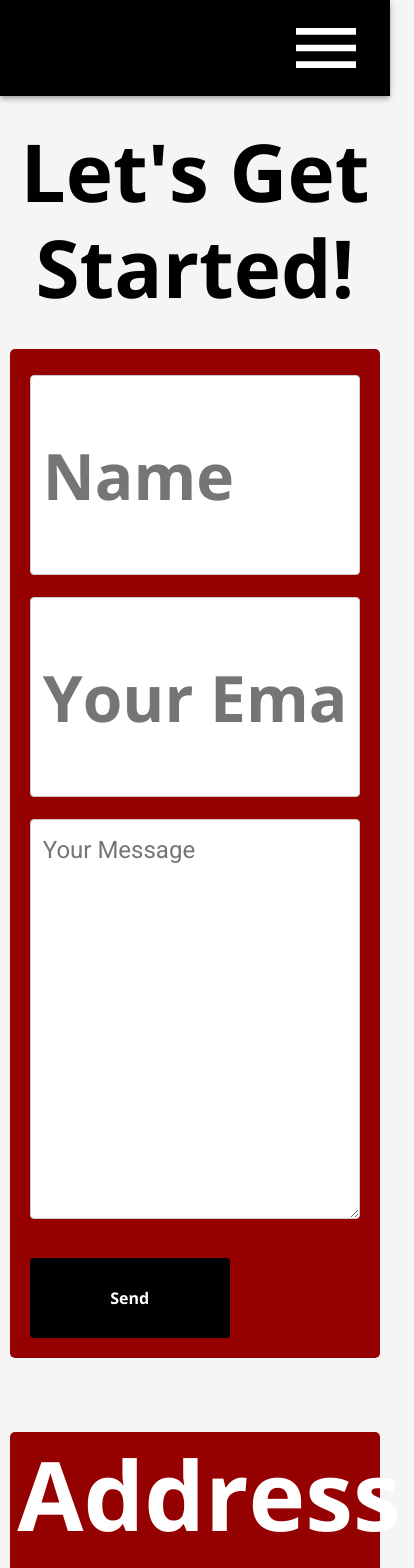
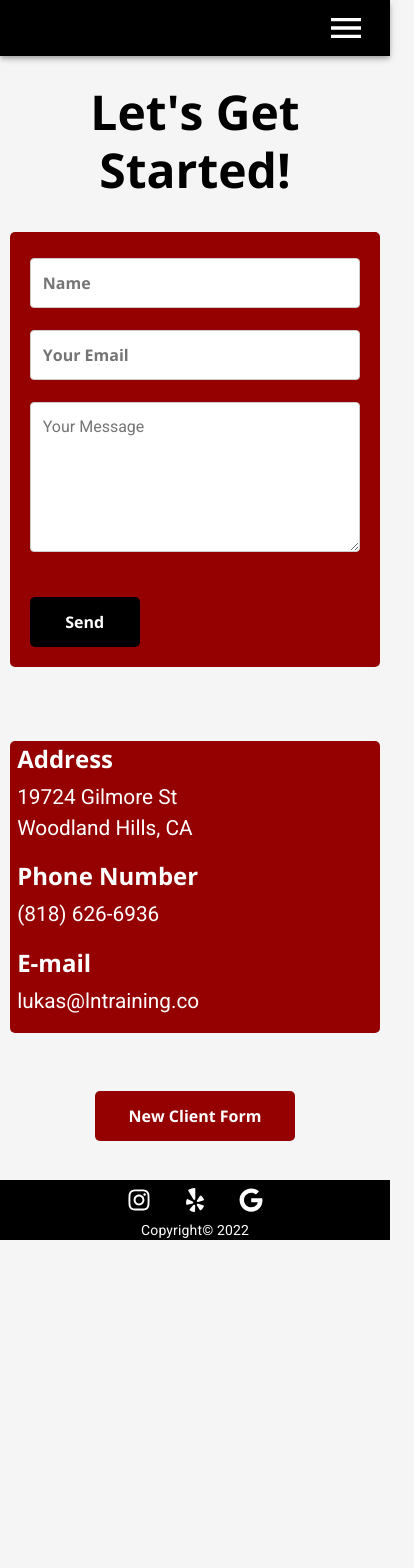
Before and after one commit to tylerpgen/ln-training-site, a React (Create React App) app: page /contact in a window 390 px wide. Shown: the top 1568 px of the page, 414 px wide, since content can reach past the window. After the commit the page ends 1240 px from the top, so only its background shows below. Built offline with nearby package versions, Linux system fonts and the light colour scheme.

Commit message:
Fixed all font sizes on mobile devices in order to fit

```diff
--- a/src/components/NewNavbar.js
+++ b/src/components/NewNavbar.js
@@ -34,13 +34,13 @@ const NewNavbar = () => {
           : null}
         {!isNonMobileScreens ? (
           <IconButton sx={{ ml: "auto" }}>
-            <MenuIcon sx={{ color: "white", fontSize: 80 }} onClick={() => setOpen(true)} />
+            <MenuIcon sx={{ color: "white", fontSize: 40 }} onClick={() => setOpen(true)} />
           </IconButton>
         ) : null}
       </Toolbar>
       <SwipeableDrawer anchor="right" open={open} onOpen={() => setOpen(true)} onClose={() => setOpen(false)}>
         <IconButton>
-          <ChevronRightIcon sx={{ color: "black", fontSize: 80 }} onClick={() => setOpen(false)} />
+          <ChevronRightIcon sx={{ color: "black", fontSize: 40 }} onClick={() => setOpen(false)} />
         </IconButton>
         <Divider sx={{ backgroundColor: "black", height: "4px" }} />
         <List>
@@ -53,7 +53,7 @@ const NewNavbar = () => {
                 href={item.href}
                 sx={{ color: "black", "&:hover": { color: "black" } }}
               >
-                <Typography variant="h6" fontWeight="bold" sx={{ fontSize: "3rem" }}>
+                <Typography variant="h6" fontWeight="bold" sx={{ fontSize: "1.5rem" }}>
                   {item.name}
                 </Typography>
               </Link>
--- a/src/styles/AboutMe.css
+++ b/src/styles/AboutMe.css
@@ -40,7 +40,7 @@
   }
   .about-me p {
     padding: 1% 5%;
-    font-size: 1.5rem;
+    font-size: 1rem;
   }
 }
 
--- a/src/styles/Card.css
+++ b/src/styles/Card.css
@@ -71,10 +71,10 @@
     height: auto;
   }
   .flex-container-two .content-left h2 {
-    font-size: 4em;
+    font-size: 1.5rem;
   }
   .flex-container-two .content-left p {
-    font-size: 2.5em;
+    font-size: 1rem;
   }
 }
 
--- a/src/styles/CardOneImg.css
+++ b/src/styles/CardOneImg.css
@@ -51,11 +51,11 @@
     width: 95%;
   }
   .flex-container .content-left h2 {
-    font-size: 4em;
+    font-size: 1.5rem;
   }
 
   .flex-container .content-left p {
-    font-size: 2.5em;
+    font-size: 1rem;
   }
 
   .flex-container img {
--- a/src/styles/Contact.css
+++ b/src/styles/Contact.css
@@ -89,6 +89,7 @@ h1 {
     margin-left: auto;
     margin-right: auto;
     flex-direction: column;
+    font-size: 2rem;
   }
   .form {
     display: flex;
@@ -97,11 +98,11 @@ h1 {
   }
 
   .information h2 {
-    font-size: 3em;
+    font-size: 1.5rem;
   }
 
   .information {
-    font-size: 2em;
+    font-size: 1rem;
     margin-left: auto;
     margin-right: auto;
     margin-top: 20%;
@@ -113,8 +114,8 @@ h1 {
   }
 
   .form-button button {
-    font-size: 2.5em;
-    width: 400px;
-    height: 150px;
+    font-size: 1rem;
+    width: 200px;
+    height: 50px;
   }
 }
--- a/src/styles/Email.css
+++ b/src/styles/Email.css
@@ -20,14 +20,12 @@ textarea {
 
 input[type="submit"] {
   margin-top: 5%;
-  height: 50px;
-  width: 100px;
   background-color: #000;
   color: white;
-  padding: 12px 20px;
   border: none;
-  border-radius: 4px;
+  border-radius: 5px;
   cursor: pointer;
+  font-size: 1rem;
 }
 
 input[type="submit"]:hover {
@@ -51,20 +49,20 @@ input[type="submit"]:hover {
   input[type="email"],
   select,
   textarea {
-    height: 200px;
+    height: 50px;
     width: 100%;
-    font-size: 4em;
+    font-size: 1rem;
   }
 
   input[type="submit"] {
-    width: 200px;
-    height: 80px;
+    width: 110px;
+    height: 50px;
   }
 
   textarea {
     font-family: "Roboto", sans-serif;
-    font-size: 1.5em;
+    font-size: 1rem;
     font-weight: 400;
-    height: 400px;
+    height: 150px;
   }
 }
--- a/src/styles/Home.css
+++ b/src/styles/Home.css
@@ -97,13 +97,13 @@ a {
   }
 
   .cta h1 {
-    font-size: 5rem;
+    font-size: 3rem;
   }
   .cta p {
     margin-top: 10%;
     padding-left: 2%;
     padding-right: 2%;
-    font-size: 2.5em;
+    font-size: 2rem;
   }
 
   .cta button {
--- a/src/styles/Testimonials.css
+++ b/src/styles/Testimonials.css
@@ -40,10 +40,10 @@ h1 {
 
 @media (max-width: 980px) {
   h1 {
-    font-size: 5em;
+    font-size: 3rem;
   }
 
   .heading p {
-    font-size: 2.5em;
+    font-size: 1.5rem;
   }
 }
```
Also changed, not shown: src/components/Email.js (+11 -9 lines), src/pages/Contact.js (+17 -16 lines).
